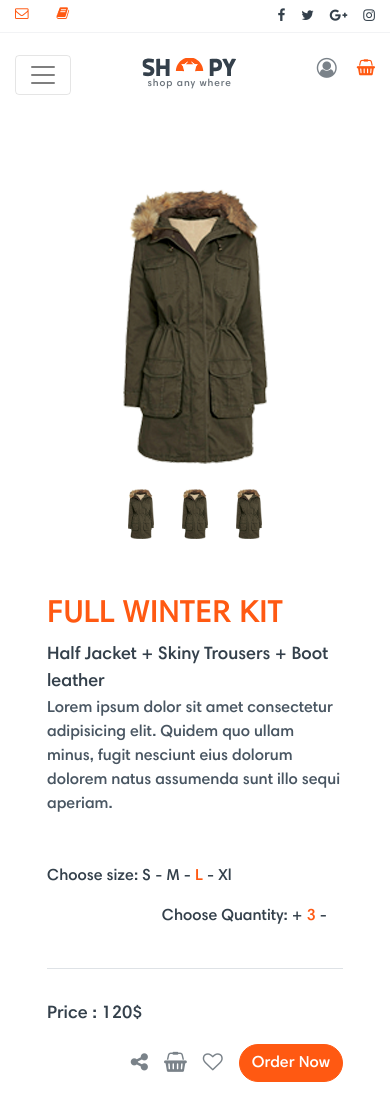
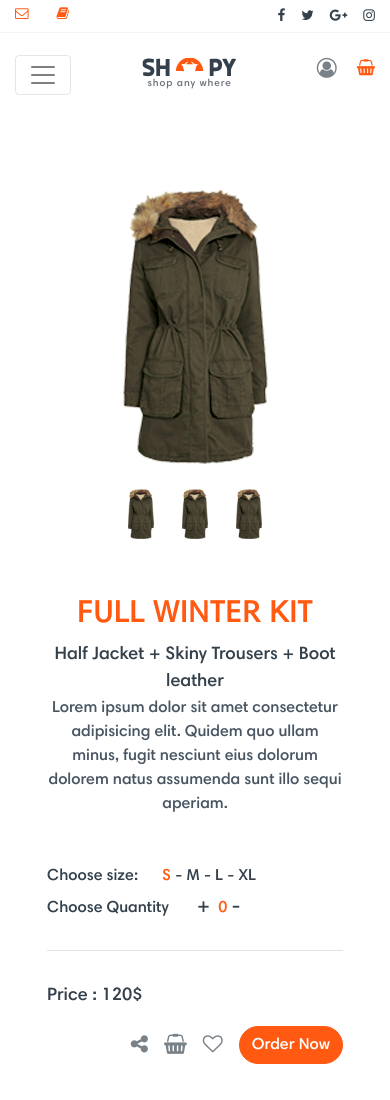
Before and after one commit to HojaJ/Shopy, a website: page docs/product.html in a window 390 px wide. Shown: the top 1100 px of the page. Drawn offline with nearby package versions, Linux system fonts and the light colour scheme.

Commit message:
Fix Bugs

```diff
--- a/docs/js/main.js
+++ b/docs/js/main.js
@@ -19,4 +19,19 @@
       .removeClass('collapse')
       .removeAttr('id');
   }
+  $('#add').click(function() {
+    $('#quantity').val(function(n, c) {
+      return parseInt(c) + 1;
+    });
+  });
+  $('#subtract').click(function() {
+    $('#quantity').val(function(n, c) {
+      var val = parseInt(c);
+      if (val > 1) {
+        return val - 1;
+      } else {
+        return 0;
+      }
+    });
+  });
 })();
--- a/docs/product.html
+++ b/docs/product.html
@@ -132,18 +132,34 @@
 
                 <div class="col-md-7">
                     <div class="jumbotron bg-transparent overhid text-left">
-                        <h1 class="display-4 color-orange text-uppercase text-left">Full Winter Kit</h1>
-                        <p class="font-size_18 black-color mb-0 text-left">Half Jacket + Skiny Trousers + Boot
+                        <h1 class="display-4 color-orange text-uppercase text-left mobile-text-center">Full Winter Kit</h1>
+                        <p class="font-size_18 black-color mb-0 text-left mobile-text-center">Half Jacket + Skiny
+                            Trousers + Boot
                             leather</p>
-                        <p class="light-dark pt-0 text-left">Lorem ipsum dolor sit amet consectetur
+                        <p class="light-dark pt-0 text-left mobile-text-center">Lorem ipsum dolor sit amet consectetur
                             adipisicing elit. Quidem quo ullam minus, fugit nesciunt eius dolorum dolorem natus
                             assumenda sunt illo sequi aperiam.</p>
-                        <div class="clearfix mt-4 pt-4">
-                            <p class=" black-color text-left float-left">Choose size: S - M - <span class="color-orange">L</span>
-                                - Xl</p>
-                            <p class=" black-color text-left float-right mr-3">Choose Quantity: + <span class="color-orange">3</span>
-                                -</p>
+                        <div class="mt-4 pt-4 d-flex flex-row flex-wrap justify-content-between align-content-center">
+                            <div class="black-color text-center d-flex flex-row flex-wrap">
+                                <span class="black-color text-center">Choose size: </span>
+                                <form class="size ml-4">
+                                    <input type="radio" name="size" value="" class="color-orange" id="S" checked>
+                                    <label for="S">S</label>
+                                    <input type="radio" name="size" value="" id="M"> -
+                                    <label for="M"> M </label>
+                                    <input type="radio" name="size" value="" id="L"> -
+                                    <label for="L"> L </label>
+                                    <input type="radio" name="size" value="" id="XL"> -
+                                    <label for="XL"> XL </label>
+                                    <input type="hidden" value="Submit">
+                                </form>
+                            </div>
 
+                            <div class="black-color mr-3 text-center user-select">
+                                <span class="black-color text-center">Choose Quantity </span>
+                                <span id="add" class="ml-4">+</span><input type="text" value="0" disabled class="quantity"
+                                    id="quantity"><span id="subtract">-</span>
+                            </div>
                         </div>
                         <div class="clearfix mt-4 border-top pt-4">
                             <p class="font-size_18 black-color text-left float-left mt-2">Price : 120&#36;</p>
--- a/docs/sass/modules/base.scss
+++ b/docs/sass/modules/base.scss
@@ -258,13 +258,13 @@ header,
 .overhid {
   overflow-x: hidden;
 }
+.tns-outer {
+  position: relative;
+}
 .tns-nav {
   width: 10px;
-  position: absolute;
-  top: 50%;
-  transform: translateX(-50%);
-  // margin-top: 80px;
-  // float: left;
+  float: left;
+  margin-top: 5.5rem !important;
   &::after {
     content: '';
     display: table;
@@ -315,7 +315,7 @@ header,
   );
 }
 .irs-slider {
-  top: 26px;
+  top: 28px;
   width: 20px;
   height: 20px;
   border: 1px solid #34404b;
@@ -404,3 +404,31 @@ header,
 .border-radius-22 {
   border-radius: 22px;
 }
+.quantity {
+  margin: 0px 0px 0px 6px;
+  width: 15px;
+  background-color: transparent;
+  border: none;
+  color: #ff5912;
+}
+#add,
+#subtract {
+  cursor: pointer;
+  font-size: 20px;
+}
+.user-select {
+  user-select: none;
+  -webkit-user-select: none;
+  -ms-user-select: none;
+  transform: translateY(-4px);
+}
+.size input[type='radio'] {
+  display: none;
+}
+.size label {
+  cursor: pointer;
+}
+.size input[type='radio']:checked + label {
+  color: #ff5912;
+  font-style: normal;
+}
--- a/docs/sass/modules/media.scss
+++ b/docs/sass/modules/media.scss
@@ -30,7 +30,7 @@
     font-size: 2rem;
   }
   .mobile-text-center {
-    text-align: center;
+    text-align: center !important;
   }
   .custom-btn {
     width: 80px;
```
Also changed, not shown: docs/css/main.css.
